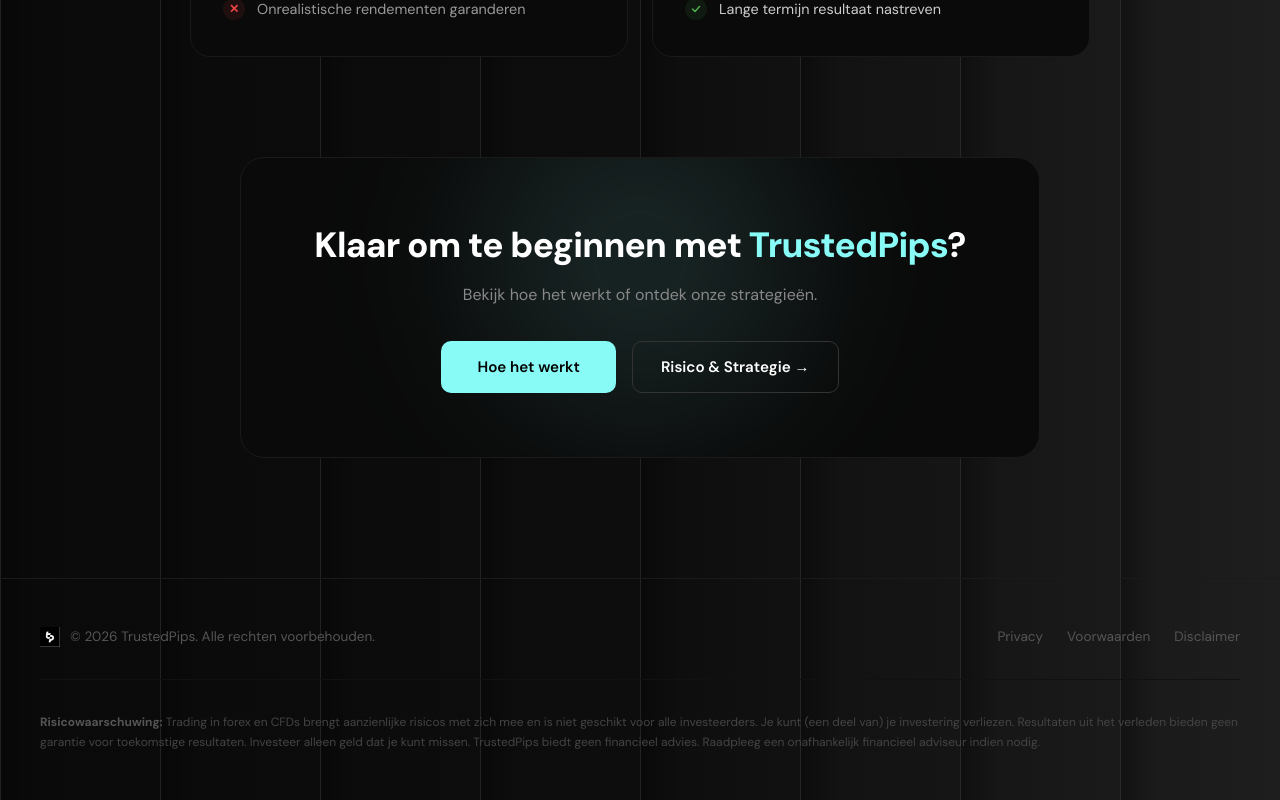
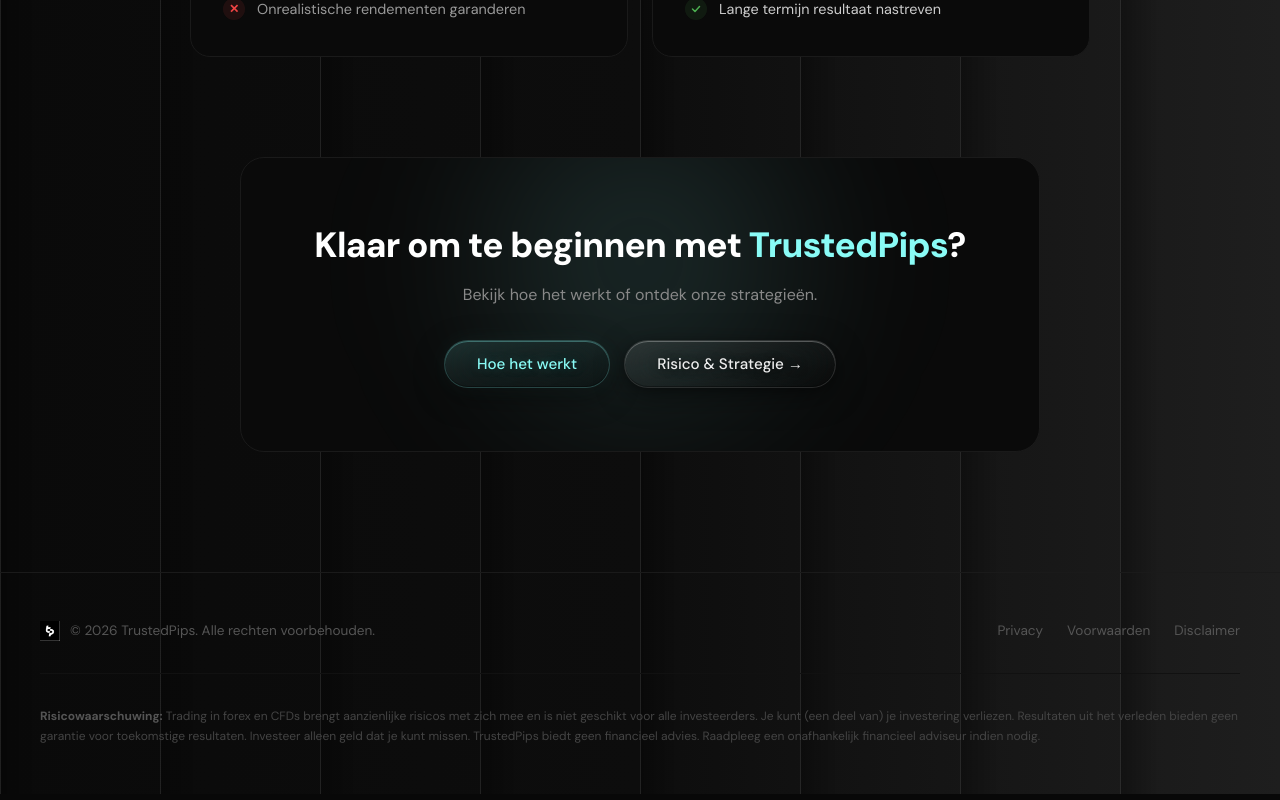
Before and after one commit to z2yn2d9mpb-cpu/TP-Investing, a Next.js app: page /over-ons in a window 1280 px wide. Shown: the part 2528-3328 px from the top of the page. Built offline with nearby package versions, Linux system fonts and the light colour scheme.

Commit message:
Update page.jsx

```diff
--- a/app/over-ons/page.jsx
+++ b/app/over-ons/page.jsx
@@ -376,8 +376,8 @@
             Bekijk hoe het werkt of ontdek onze strategieën.
           </p>
           <div className="cta-buttons" style={{ position: "relative" }}>
-            <Btn primary href="/hoe-het-werkt">Hoe het werkt</Btn>
-            <Btn href="/risico-strategie">Risico & Strategie →</Btn>
+            <Btn glass primary href="/hoe-het-werkt">Hoe het werkt</Btn>
+            <Btn glass href="/risico-strategie">Risico & Strategie →</Btn>
           </div>
         </div>
       </Section>
```
